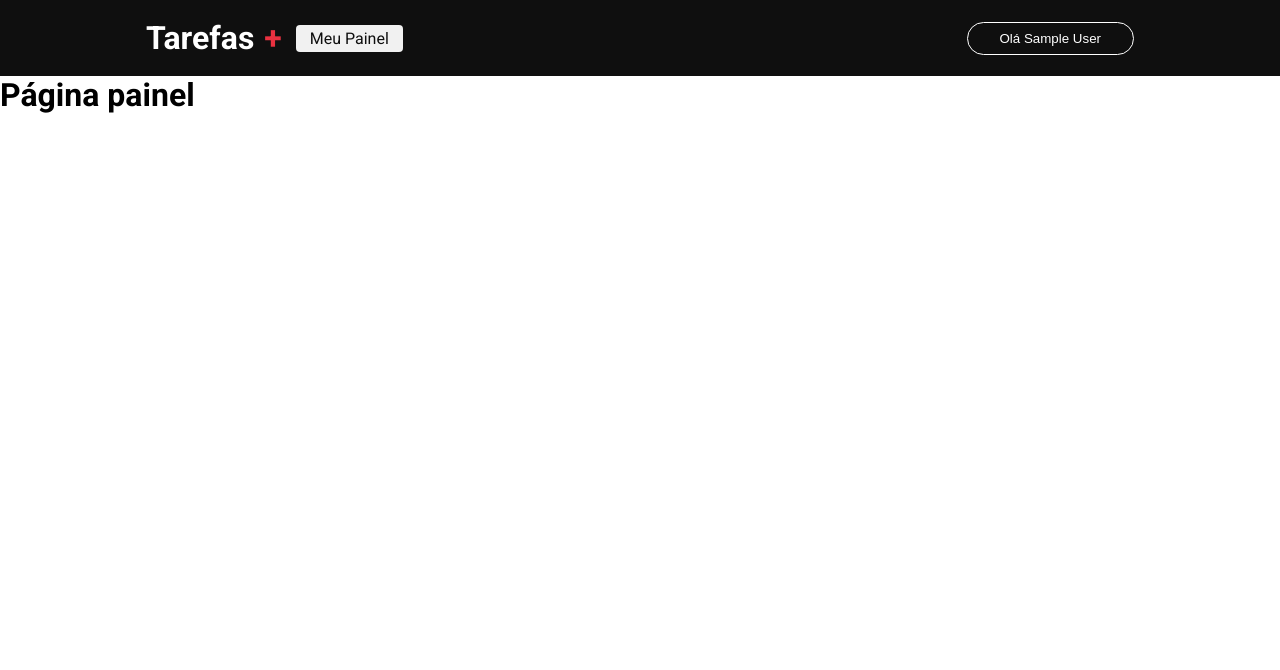
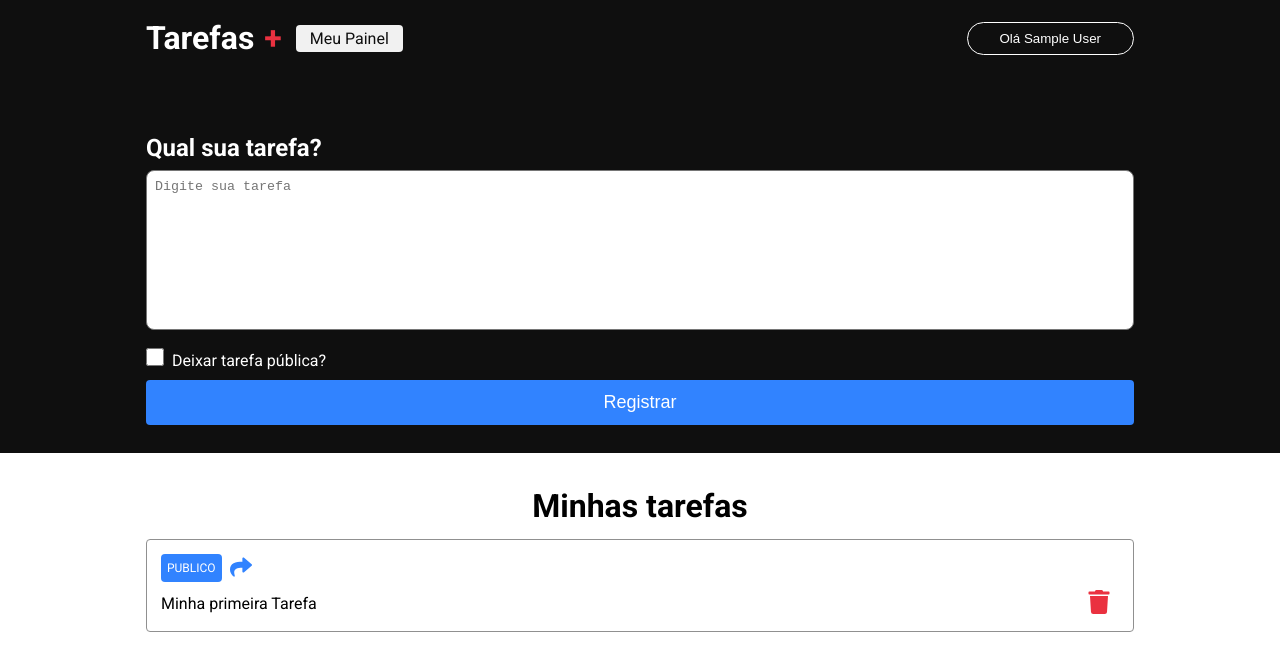
Before and after one commit to LuizGustavoDiniz/todo-list-nextjs-clone, a Next.js app: page /dashboard in a window 1280 px wide. Shown: the top 670 px of the page. Built offline with nearby package versions, Linux system fonts and the light colour scheme; no server answers; sample sign-in values are in the browser's storage.

Commit message:
criacao e estilizacao completa da dashboard do projeto

```diff
--- a/package.json
+++ b/package.json
@@ -12,7 +12,8 @@
     "next": "15.4.6",
     "next-auth": "^4.24.11",
     "react": "19.1.0",
-    "react-dom": "19.1.0"
+    "react-dom": "19.1.0",
+    "react-icons": "^5.5.0"
   },
   "devDependencies": {
     "@types/node": "^20",
--- /dev/null
+++ b/src/components/textarea/index.tsx
@@ -0,0 +1,6 @@
+import { HTMLProps } from 'react'
+import styles from './styles.module.css'
+
+export function Textarea({ ...rest }: HTMLProps<HTMLTextAreaElement>){
+    return <textarea className={styles.textArea} { ...rest }></textarea>
+}
--- /dev/null
+++ b/src/components/textarea/styles.module.css
@@ -0,0 +1,8 @@
+.textArea{
+    width: 100%;
+    resize: none;
+    height: 160px;
+    border-radius: 8px;
+    outline: none;
+    padding: 8px;
+}
--- a/src/pages/dashboard/index.tsx
+++ b/src/pages/dashboard/index.tsx
@@ -1,5 +1,11 @@
+import { GetServerSideProps } from 'next'
 import styles from './styles.module.css'
 import Head from 'next/head'
+
+import { getSession } from 'next-auth/react'
+
+import { Textarea } from '../../components/textarea'
+import {FaShare, FaTrash} from 'react-icons/fa'
 
 export default function Dashboard(){
     return(
@@ -8,7 +14,76 @@
             <title>Meu painel de tarefas</title>
           </Head>
 
-          <h1>Página painel</h1>
+          <main className={styles.main}>
+             <section className={styles.content}>
+               <div className={styles.contentForm}>
+                  <h1 className={styles.title}>Qual sua tarefa?</h1>
+
+                  <form>
+                     <Textarea placeholder='Digite sua tarefa'/>
+                     <div className={styles.checkboxArea}>
+                       <input type="checkbox" className={styles.checkBox}/>
+                       <label>Deixar tarefa pública?</label>
+                     </div>
+
+                     <button className={styles.btn} type="submit">
+                         Registrar
+                     </button>
+                  </form>
+               </div>
+             </section>
+
+             <section className={styles.taskContainer}>
+               <h1>Minhas tarefas</h1>
+
+               <article className={styles.task}>
+                  <div className={styles.tagContainer}>
+                    <label className={styles.tag}>
+                      PUBLICO
+                    </label>
+                   <button className={styles.shareBtn}>
+                    <FaShare
+                     size={22}
+                     color='#3183ff'
+                     />
+                   </button>
+                  </div>
+
+                  <div className={styles.taskContent}>
+                    <p>Minha primeira Tarefa</p>
+                    <button className={styles.trashBtn}>
+                       <FaTrash
+                         size={24}
+                         color='#ea3140'
+                        />
+                    </button>
+                  </div>
+               </article>
+
+
+             </section>
+          </main>
         </div>
     )
 }
+
+export const getServerSideProps: GetServerSideProps = async ({ req }) => {
+
+  const session = await getSession({ req })
+
+  if(!session?.user){
+
+    return{
+      redirect: {
+        destination: '/',
+        permanent: false
+      }
+    }
+
+  }
+
+  return{
+    props: {}
+  }
+
+}
--- a/src/pages/dashboard/styles.module.css
+++ b/src/pages/dashboard/styles.module.css
@@ -0,0 +1,115 @@
+.container{
+    width: 100%;
+}
+
+.content{
+    background-color: #0f0f0f;
+    display: flex;
+    align-items: center;
+    justify-content: center;
+}
+
+.contentForm{
+    max-width: 1024px;
+    width: 100%;
+    padding: 0 18px;
+    padding-bottom: 28px;
+    margin-top: 58px;
+}
+
+.title{
+    color: #fff;
+    margin-bottom: 8px;
+}
+
+.checkboxArea label{
+  margin-left: 8px;
+  color: #fff;
+}
+
+.checkBox{
+    width: 18px;
+    height: 18px;
+    margin: 14px 0;
+}
+
+.btn{
+    width: 100%;
+    border: 0;
+    border-radius: 4px;
+    color: #fff;
+    background-color: #3183ff;
+    padding: 12px 0;
+    font-size: 18px;
+}
+
+.taskContainer{
+    margin: 34px auto 0 auto;
+    padding: 0 18px;
+    width: 100%;
+    max-width: 1024px;
+    display: flex;
+    flex-direction: column;
+}
+
+.taskContainer a{
+    text-decoration: none;
+    color: #0f0f0f;
+}
+
+.taskContainer h1{
+    text-align: center;
+    font-size: 32px;
+    margin-bottom: 14px;
+}
+
+.task{
+    margin-bottom: 14px;
+    line-height: 150%;
+    display: flex;
+    align-items: flex-start;
+    border: 1px solid #909090;
+    border-radius: 4px;
+    padding: 14px;
+    flex-direction: column;
+}
+
+.tagContainer{
+    display: flex;
+    align-items: center;
+    justify-content: center;
+    margin-bottom: 8px;
+}
+
+.tag{
+    background-color: #3183ff;
+    color: #fff;
+    padding: 2px 6px;
+    border-radius: 4px;
+    font-size: 12px;
+}
+
+.shareBtn{
+    background: transparent;
+    border: 0;
+    margin: 0 8px;
+    cursor: pointer;
+}
+
+.taskContent{
+    display: flex;
+    align-items: center;
+    justify-content: space-between;
+    width: 100%;
+}
+
+.taskContent p{
+  white-space: pre-wrap;
+}
+
+.trashBtn{
+    background: transparent;
+    border: 0;
+    margin: 0 8px;
+    cursor: pointer;
+}
```
Also changed, not shown: 1 other file (tests, documents, lock files or other folders).
